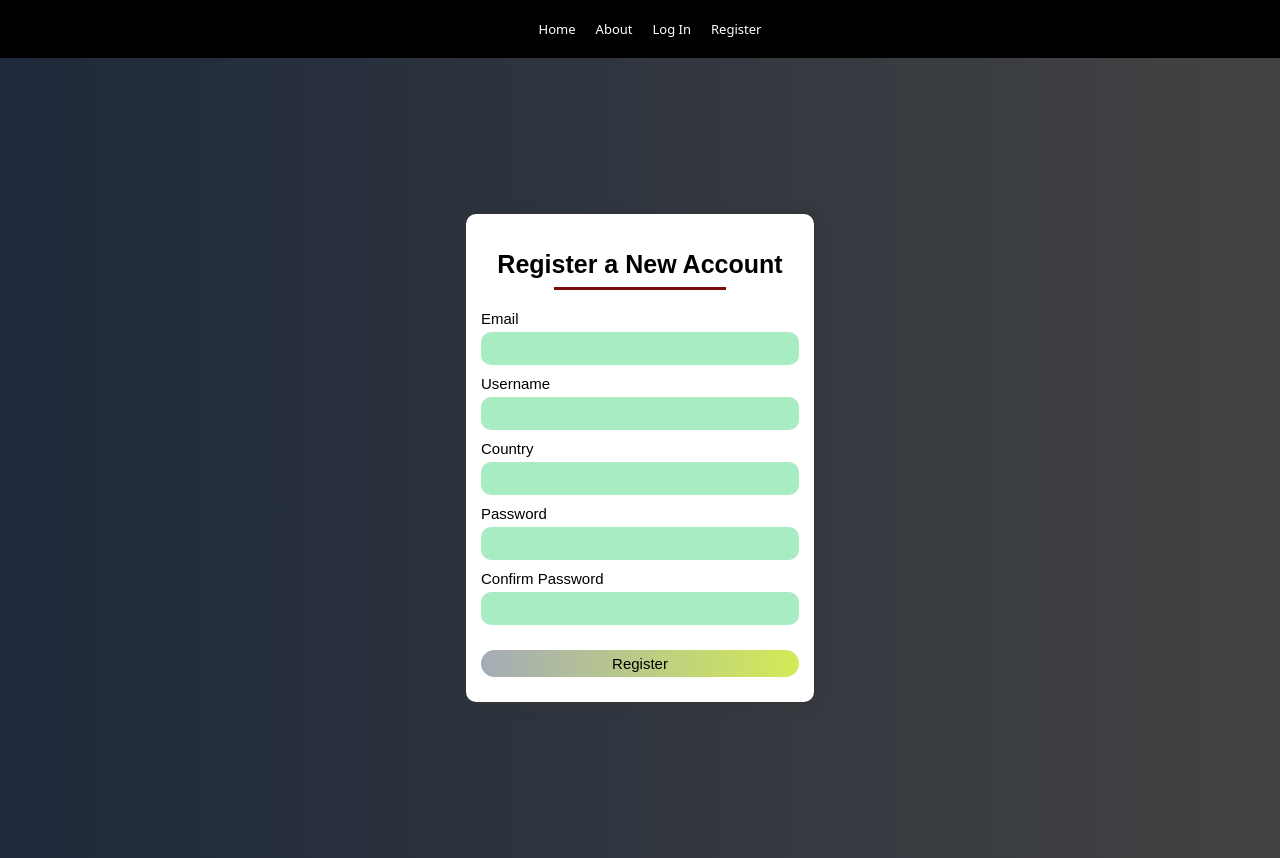
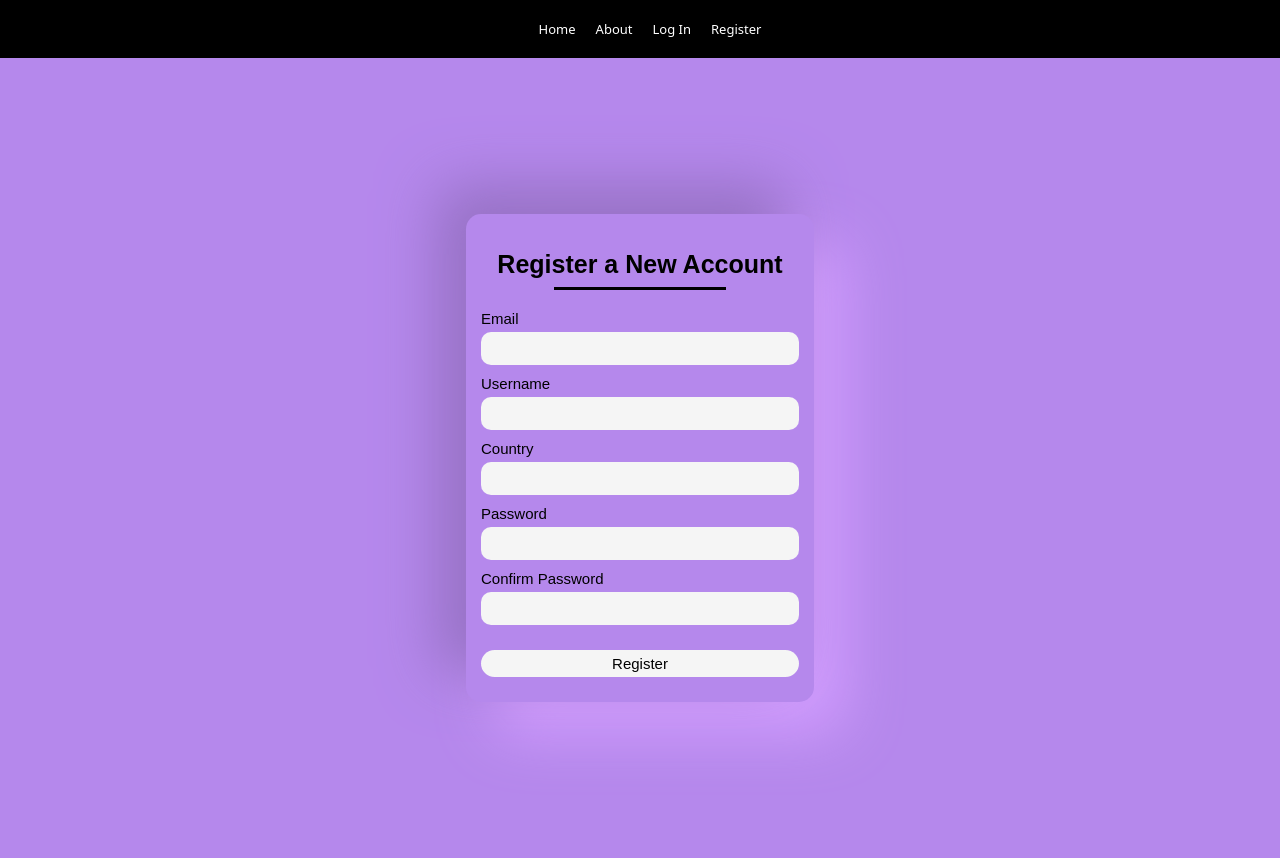
Before and after one commit to Haziq12/Boxd, a Flask app: page /register in a window 1280 px wide. Run offline with Flask 2, Linux system fonts and the light colour scheme; some libraries are stand-ins or nearby versions.

Commit message:
style registartion similar to login

```diff
--- a/myapp/static/styles/registration.css
+++ b/myapp/static/styles/registration.css
@@ -4,14 +4,15 @@
   justify-content: center;
   align-items: center;
   font-family: sans-serif;
-  background: linear-gradient(to right, #1e293b, #434343);
+  background: #b588ec;
 }
 
 .register {
   padding: 15px;
-  border-radius: 10px;
-  box-shadow: 2px 2px 10px #353636;
-  background: #fff;
+  border-radius: 15px;
+  background: #b588ec;
+  box-shadow:  -29px -29px 58px #9671c4,
+             29px 29px 58px #d49fff;
   min-height: 300px;
 }
 
@@ -31,7 +32,7 @@
   width: 60%;
   height: 3px;
   margin-top: 8px;
-  background: rgb(123, 10, 10);
+  background: black;
   margin-inline: auto;
 }
 
@@ -47,7 +48,7 @@
   width: 300px;
   border-radius: 10px;
   border: none;
-  background: #a8ecc4;
+  background: whitesmoke;
   color: var(--secondary-color);
   outline: none;
   border: 1px solid transparent;
@@ -58,7 +59,7 @@
   width: 100%;
   border: none;
   border-radius: 30px;
-  background: linear-gradient(to right, #a4abb7, #d2eb56);
+  background: whitesmoke;
   color: black;
   margin: 15px 0 10px 0;
   font-size: 15px;
```
